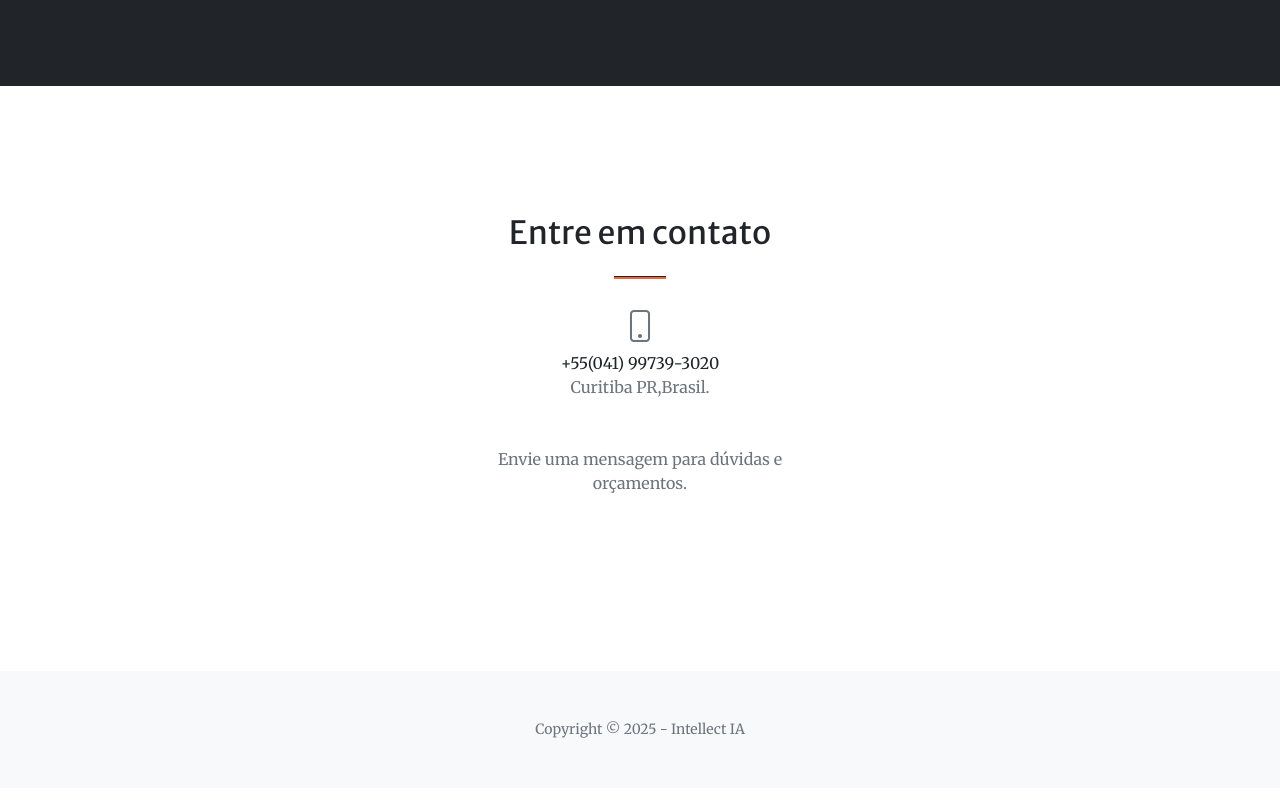
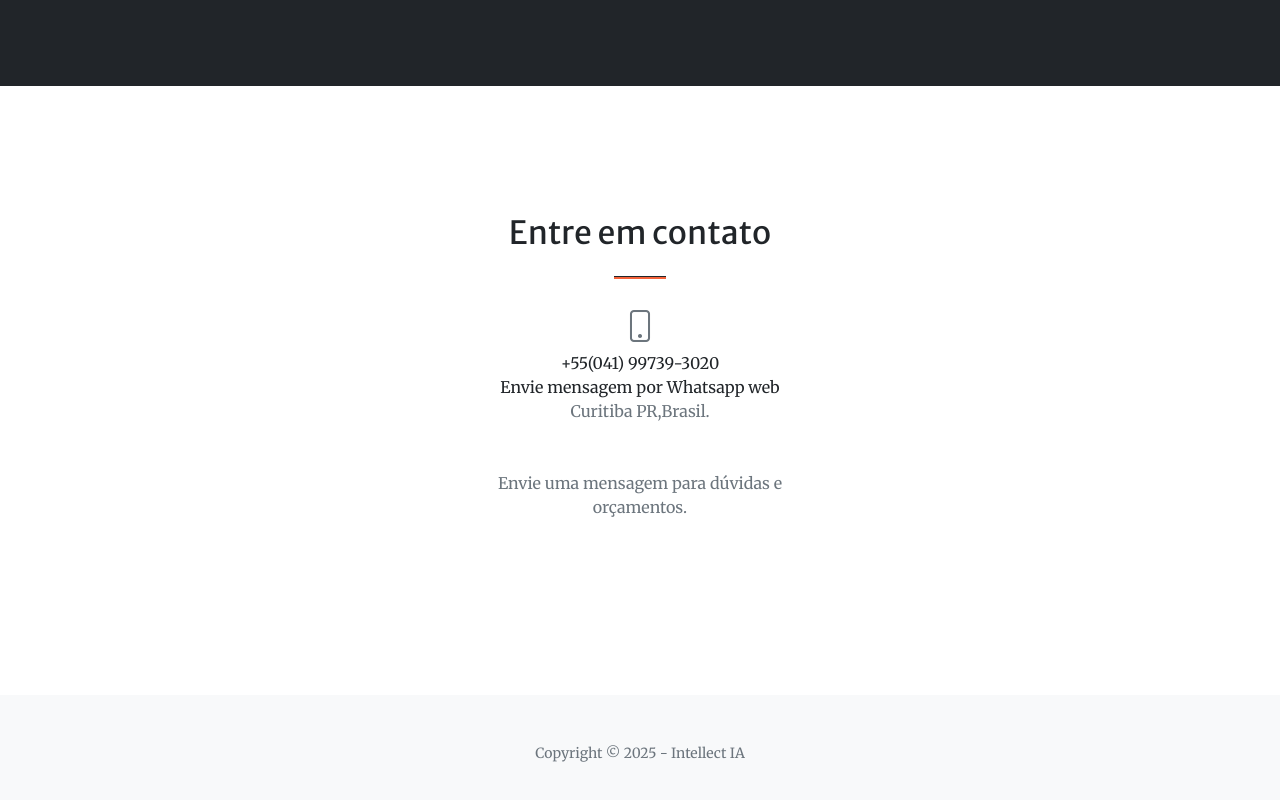
Before and after one commit to roboseiaparaempresas/roboseiaparaempresas.github.io, a plain HTML site: page index.html in a window 1280 px wide. Shown: the part 2105-2905 px from the top of the page. Drawn offline with nearby package versions, Linux system fonts and the light colour scheme; some packages are replaced by stand-ins of ours; a script that the page names is missing.

Commit message:
Add files via upload

```diff
--- a/index.html
+++ b/index.html
@@ -25,6 +25,8 @@
         <nav class="navbar navbar-expand-lg navbar-light fixed-top py-3" id="mainNav">
             <div class="container px-4 px-lg-5">
                 <a class="navbar-brand" href="#page-top">Home</a>
+
+
                 <button class="navbar-toggler navbar-toggler-right" type="button" data-bs-toggle="collapse" data-bs-target="#navbarResponsive" aria-controls="navbarResponsive" aria-expanded="false" aria-label="Toggle navigation"><span class="navbar-toggler-icon"></span></button>
                 <div class="collapse navbar-collapse" id="navbarResponsive">
                     <ul class="navbar-nav ms-auto my-2 my-lg-0">
@@ -113,6 +115,7 @@
                     <div class="col-lg-4 text-center mb-5 mb-lg-0">
                         <i class="bi-phone fs-2 mb-3 text-muted"></i>
                         <div>+55(041) 99739-3020</div>
+                        <a class="navbar-brand" target="_blank"  href="https://wa.me/5541997393020?text=Ol%C3%A1,%20gostaria%20de%20mais%20informa%C3%A7%C3%B5es%20sobre%20o%20produto">Envie mensagem por Whatsapp web</a>
                         <p class="text-muted mb-5">Curitiba PR,Brasil.</p>
                         <p class="text-muted mb-5">Envie uma mensagem para dúvidas e orçamentos.</p>
                     </div>
```
